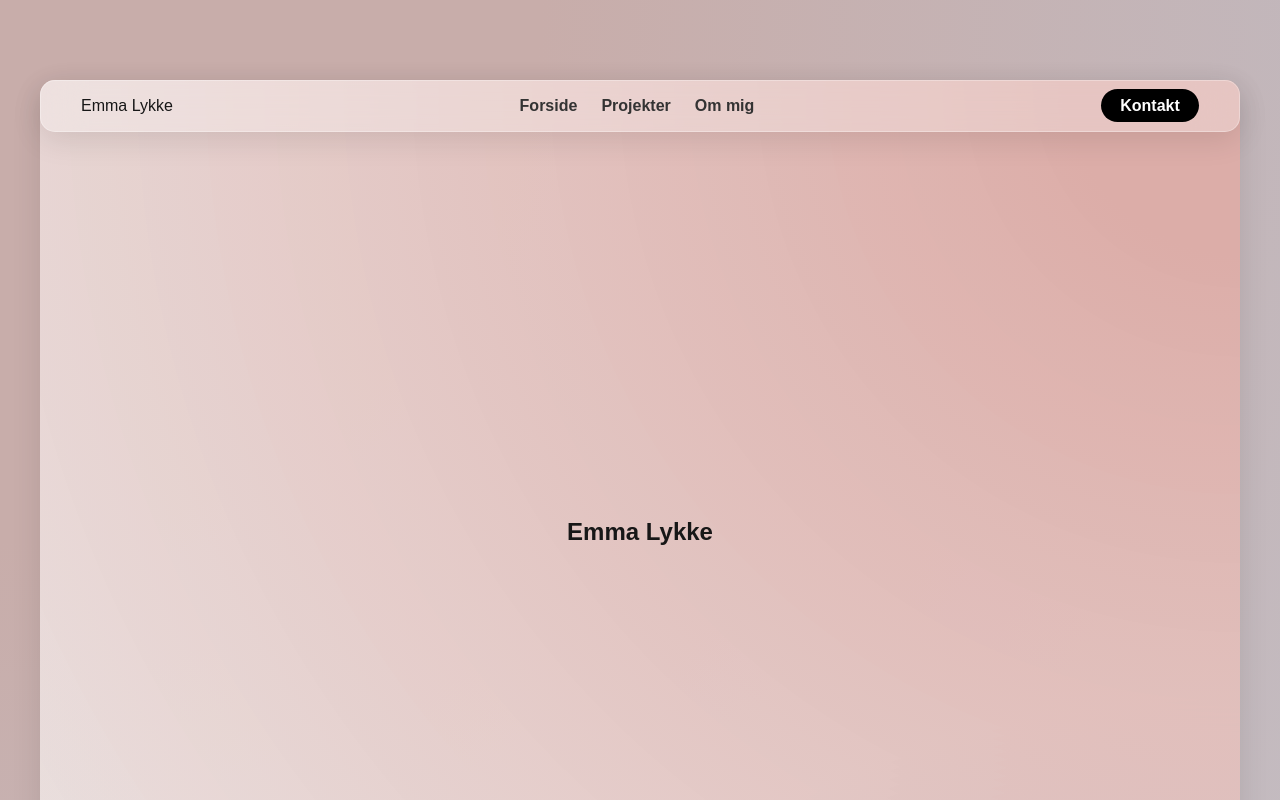
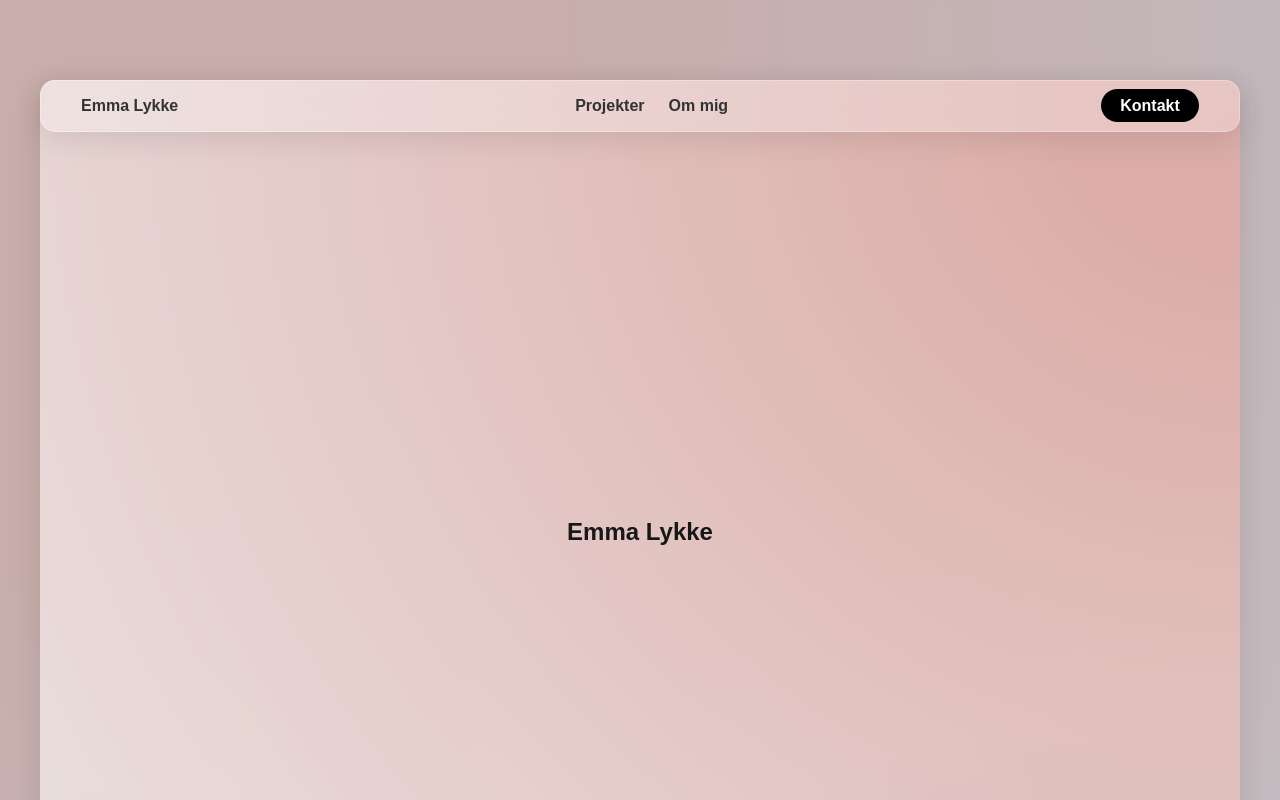
Before and after one commit to BlablaTara/DigiCV, a Next.js app: page / in a window 1280 px wide. Shown: the top 800 px of the page. Built offline with nearby package versions, Linux system fonts and the light colour scheme.

Commit message:
fixed logo a

```diff
--- a/src/app/globals.css
+++ b/src/app/globals.css
@@ -71,15 +71,19 @@ nav .nav-container {
   position: relative;
 }
 
+nav .nav-links a {
+  margin-left: 1.5rem;
+}
+
 nav a {
   text-decoration: none;
   color: #333;
-  margin-left: 1.5rem;
+  /* margin-left: 1.5rem; */
   font-weight: bold;
 }
 
 
-nav a:hover {
+nav .nav-links a:hover {
   color: #d1a58a;
 }
 
--- a/src/components/Navbar.js
+++ b/src/components/Navbar.js
@@ -9,10 +9,13 @@ export default function Navbar() {
         <nav>
             <div className="nav-container">
 
-                <div className="logo">Emma Lykke</div>
+                <div className="logo">
+
+                    <a href="#home">Emma Lykke</a>
+
+                </div>
 
                 <div className={`nav-links ${menuOpen ? "active" : ""}`}>
-                    <a href="#home" onClick={() => setMenuOpen(false)}>Forside</a>
                     <a href="#projects" onClick={() => setMenuOpen(false)}>Projekter</a>
                     <a href="#about" onClick={() => setMenuOpen(false)}>Om mig</a>
                     <a href="#contact" className="mobile-cta" onClick={() => setMenuOpen(false)}>
```
